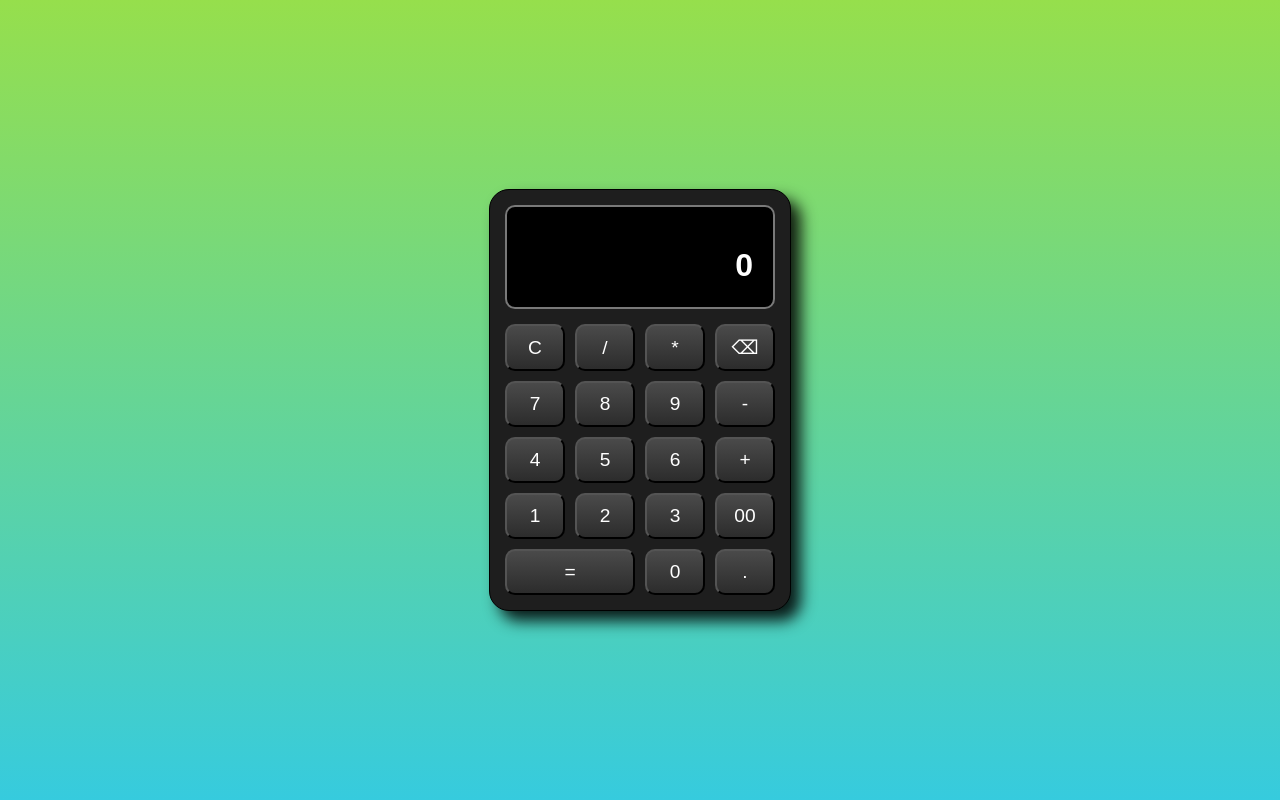
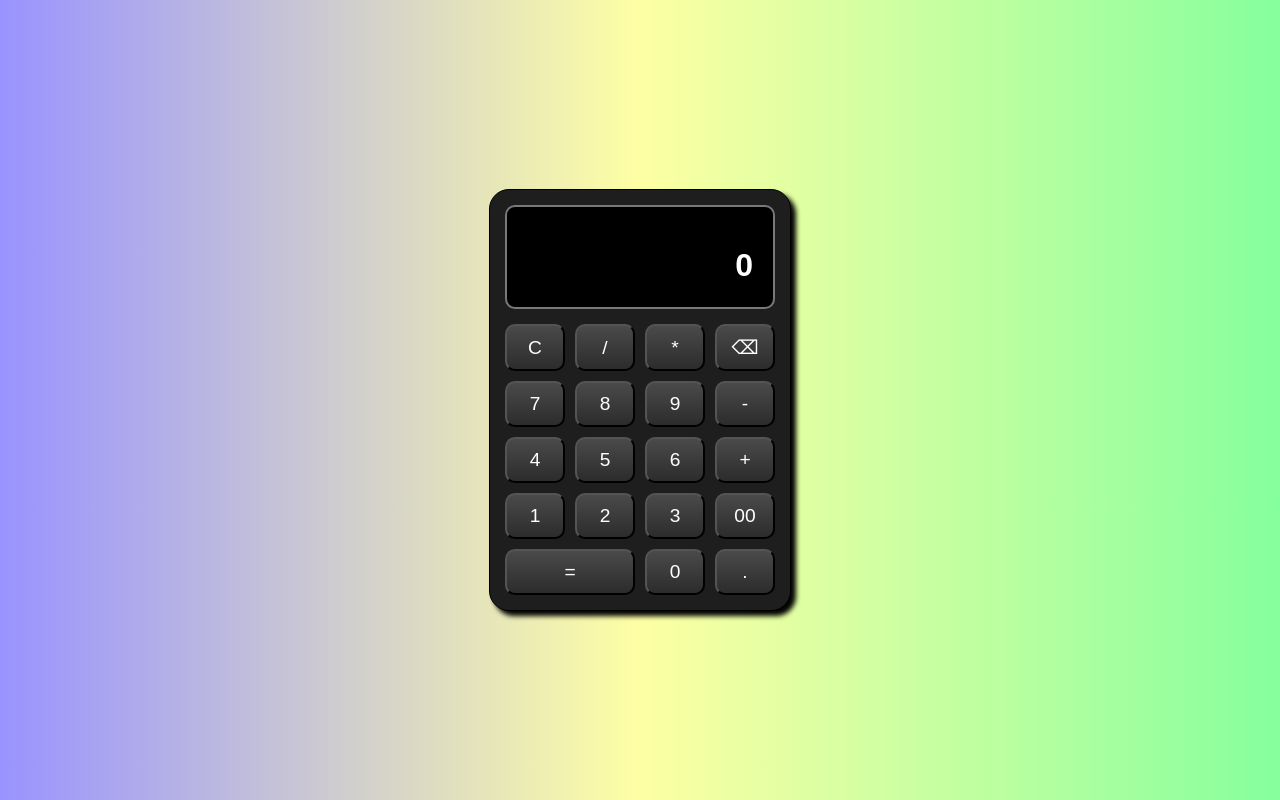
Before and after one commit to indranilsaha2003/CODSOFT, a plain HTML site: page Web Development/L1_T3_Calculator/index.html in a window 1280 px wide. Drawn offline with Linux system fonts and the light colour scheme.

Commit message:
Update styles.css

```diff
--- a/Web Development/L1_T3_Calculator/styles.css
+++ b/Web Development/L1_T3_Calculator/styles.css
@@ -3,7 +3,8 @@ body {
   justify-content: center;
   align-items: center;
   height: 100vh;
-  background: linear-gradient(to bottom, #96df4c, #36cbde);
+  background: rgb(153,147,255);
+  background: linear-gradient(90deg, rgba(153,147,255,1) 0%, rgba(254,255,164,1) 50%, rgba(134,255,157,1) 100%);
   margin: 0;
   font-family: Arial, sans-serif;
 }
@@ -12,7 +13,7 @@ body {
   width: 300px;
   background: #1e1e1e;
   overflow: hidden;
-  box-shadow: 10px 10px 15px rgba(0, 0, 0, 0.872);
+  box-shadow: 5px 5px 5px rgba(0, 0, 0, 0.993);
   border: 1px solid rgb(0, 0, 0);
   border-radius: 20px;
 }
```
